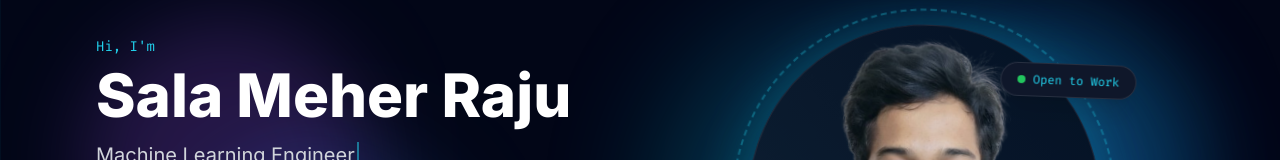
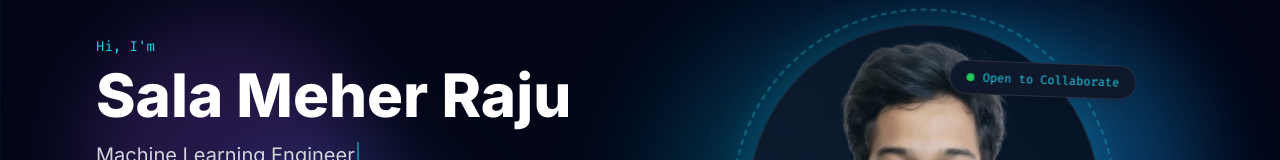
Before and after one commit to Meher450/portolio, a React (Vite) app: page / in a window 1280 px wide. Shown: the part 230-390 px from the top of the page. Built offline with nearby package versions, Linux system fonts and the light colour scheme.

Commit message:
Update Hero.jsx

```diff
--- a/src/components/Hero.jsx
+++ b/src/components/Hero.jsx
@@ -135,7 +135,7 @@ export default function Hero() {
               className="absolute top-10 -right-4 bg-white dark:bg-dark-800 border border-gray-200 dark:border-white/10 px-4 py-2 rounded-full shadow-xl z-20 flex items-center gap-2"
             >
               <div className="w-2 h-2 rounded-full bg-green-500 animate-pulse"></div>
-              <span className="text-xs font-mono text-cyan-600 dark:text-cyan-400">Open to Work</span>
+              <span className="text-xs font-mono text-cyan-600 dark:text-cyan-400">Open to Collaborate</span>
             </motion.div>
 
             <motion.div
```
